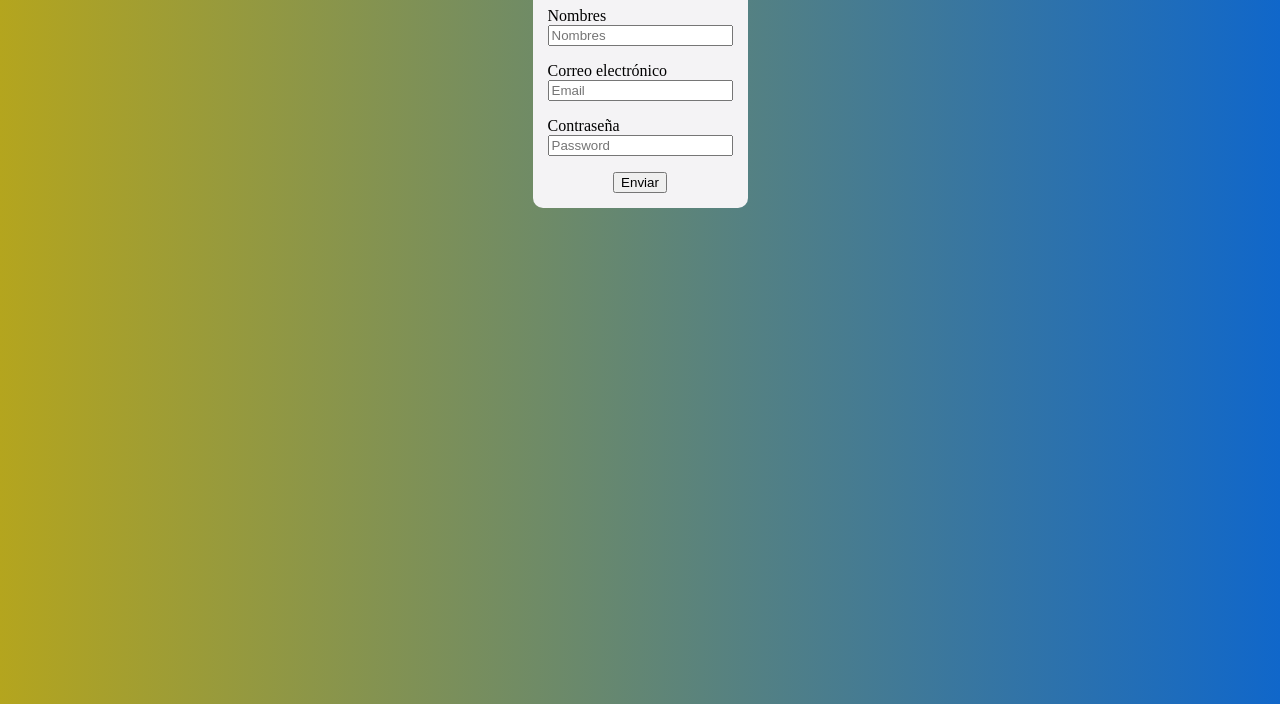
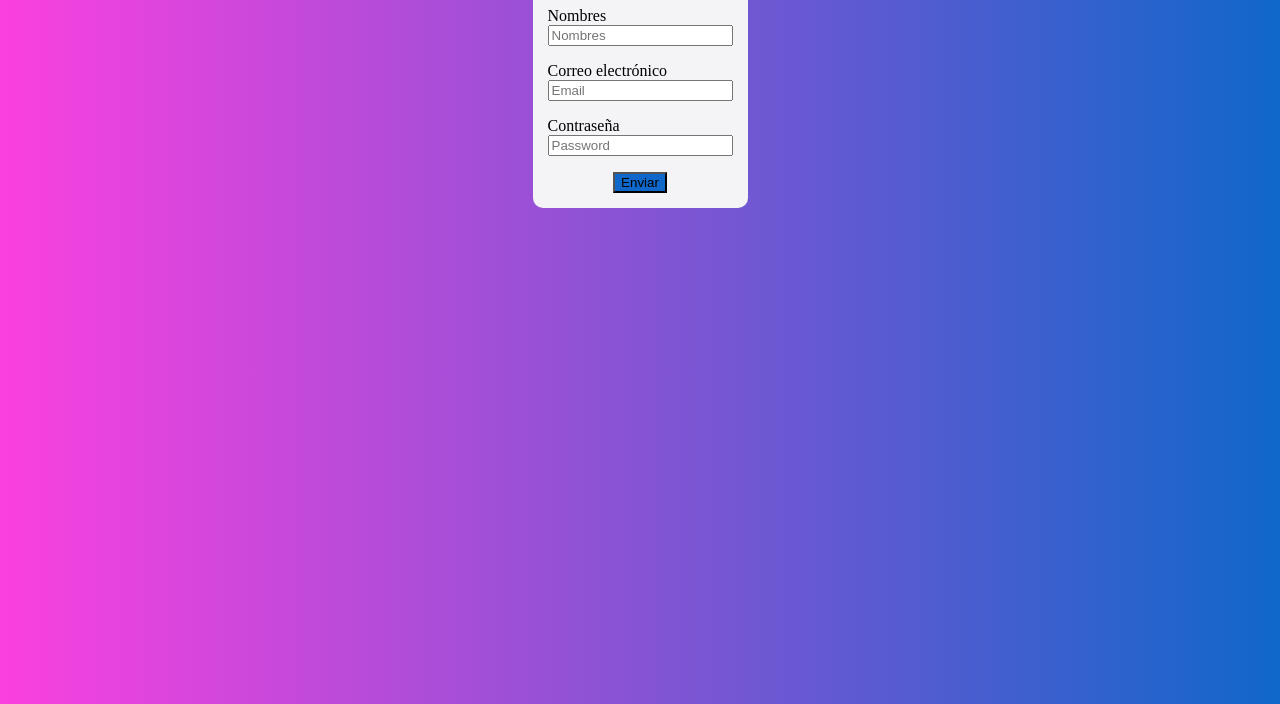
Before and after one commit to Rudama11/ProjectG4, a plain HTML site: page index.html in a window 1280 px wide. Shown: the part 96-800 px from the top of the page. Drawn offline with Linux system fonts and the light colour scheme.

Commit message:
Este commit hizo cambios de fondo en la linea 5, y agrego color al boton en la linea 22

```diff
--- a/estilos.css
+++ b/estilos.css
@@ -2,7 +2,7 @@ body{
     display: flex;
     height: 450px;
     justify-content: center;
-    background: linear-gradient(to right,#b4a51e,#1067ca);
+    background: linear-gradient(to right,#fb40df,#1067ca);
 }
 
 form{
@@ -17,6 +17,8 @@ form.gupo{
     margin: 55px;
 }
 
-form.boton{
+#boton{
     text-align: center;
+    background-color: #1067ca;
+
 }
```
